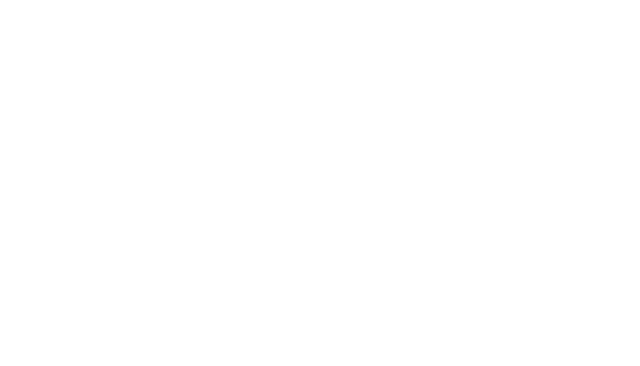
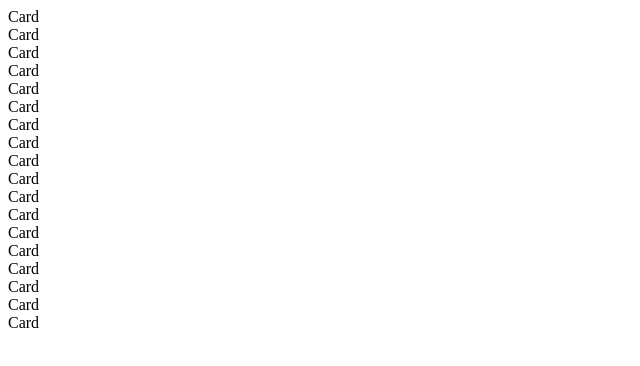
Before and after one commit to UriShilo/Fluid-Layouts-with-CSS-Grid---ex-1, a plain HTML site: page index.html in a window 1280 px wide. Shown: the whole page, without its empty margins (0-640 px from the left). Drawn offline with Linux system fonts and the light colour scheme.

Commit message:
add card articles

```diff
--- a/index.html
+++ b/index.html
@@ -6,6 +6,26 @@
   <title>Fluid Layouts with CSS Grid - ex 1</title>
 </head>
 <body>
+  <section class="grid-container">
+    <article class="item">Card</article>
+    <article class="item">Card</article>
+    <article class="item">Card</article>
+    <article class="item">Card</article>
+    <article class="item">Card</article>
+    <article class="item">Card</article>
+    <article class="item">Card</article>
+    <article class="item">Card</article>
+    <article class="item">Card</article>
+    <article class="item">Card</article>
+    <article class="item">Card</article>
+    <article class="item">Card</article>
+    <article class="item">Card</article>
+    <article class="item">Card</article>
+    <article class="item">Card</article>
+    <article class="item">Card</article>
+    <article class="item">Card</article>
+    <article class="item">Card</article>
+  </section>
 
 </body>
 </html>
```
